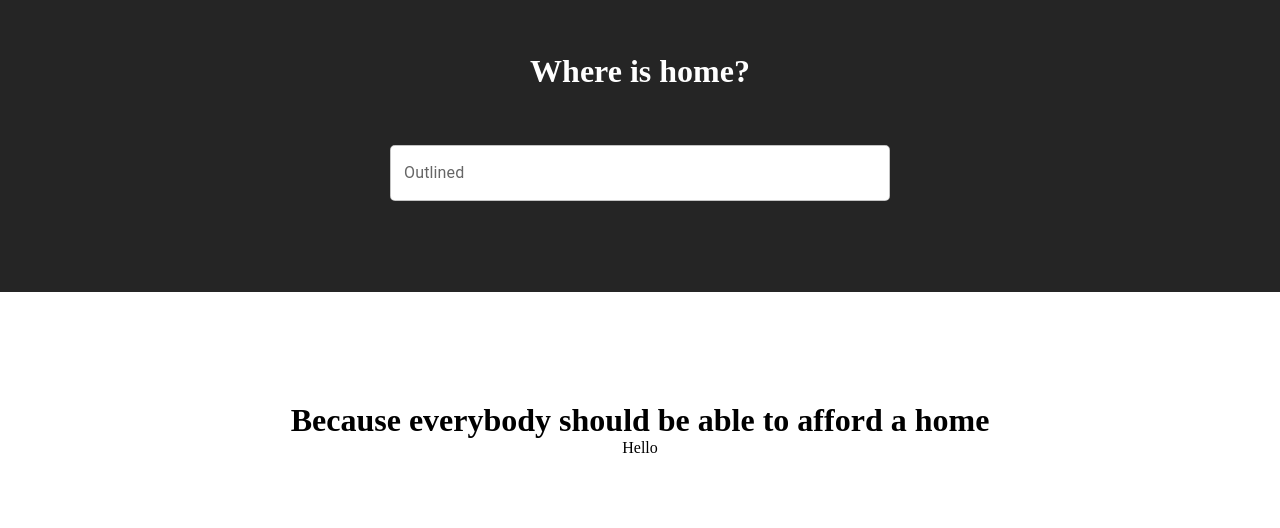
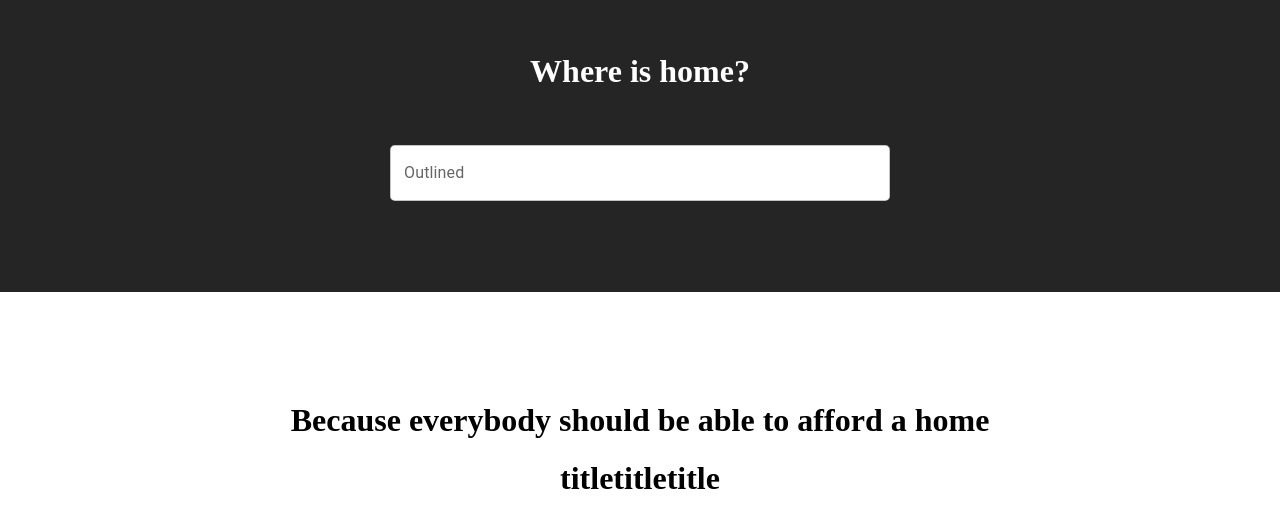
Before and after one commit to alex-polus/HackTheNorth, a React (Create React App) app: page / in a window 1280 px wide. Shown: the part 148-676 px from the top of the page. Built offline with nearby package versions, Linux system fonts and the light colour scheme.

Commit message:
add box card

```diff
--- /dev/null
+++ b/src/Components/BoxCard.tsx
@@ -0,0 +1,13 @@
+import { Box } from "@mui/system";
+import React from "react";
+
+function BoxCard() {
+  return (
+    <>
+      <Box></Box>
+      <h1>title</h1>
+    </>
+  );
+}
+
+export default BoxCard;
--- a/src/Pages/Home.tsx
+++ b/src/Pages/Home.tsx
@@ -2,6 +2,7 @@ import { Box, Grid, Paper } from "@mui/material";
 import TextField from "@mui/material/TextField";
 import React from "react";
 import Background from "../Components/Background";
+import BoxCard from "../Components/BoxCard";
 import SearchBar from "../Components/SearchBar";
 
 let height = {
@@ -44,7 +45,9 @@ function Home() {
             justifyContent="center"
             alignItems="center"
           >
-            <Box>Hello</Box>
+            <BoxCard />
+            <BoxCard />
+            <BoxCard />
           </Grid>
         </Grid>
       </Grid>
```
